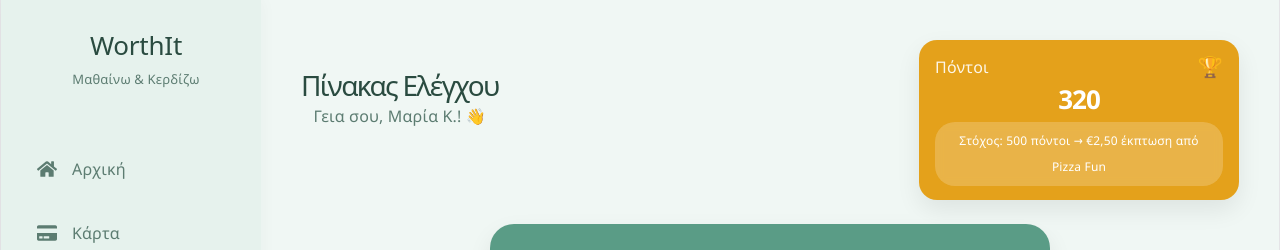
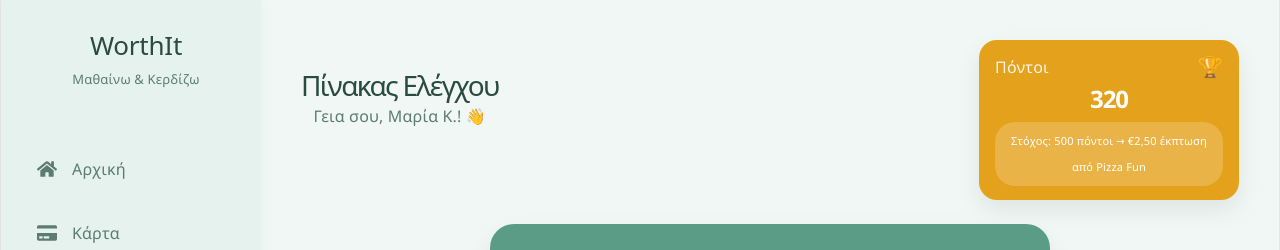
Before and after one commit to Jimlillis/NBG-Smart-App-Children, a React (Vite) app in the folder frontend/: page /dashboard in a window 1280 px wide. Shown: the top 250 px of the page. Built offline with nearby package versions, Linux system fonts and the light colour scheme; no server answers.

Commit message:
[fix] dashborad components

```diff
--- a/frontend/src/components/card/card.module.css
+++ b/frontend/src/components/card/card.module.css
@@ -98,7 +98,7 @@
   border-radius: 18px;
   flex: none;
   width: 100%;
-  max-width: 320px;
+  max-width: 260px;
 }
 
 .pointsSmall .header {
@@ -106,13 +106,13 @@
 }
 
 .pointsSmall .balance {
-  font-size: 26px;
+  font-size: 24px;
   margin-bottom: 0;
 }
 
 .pointsSmall .statBadge {
   padding: 6px 10px;
-  font-size: 12px;
+  font-size: 11px;
 }
 
 .compact .header {
--- a/frontend/src/pages/dashboard/dashboard.module.css
+++ b/frontend/src/pages/dashboard/dashboard.module.css
@@ -51,16 +51,11 @@
 }
 
 .topWidgets {
-  margin-top: 16px;
+  margin-top: 12px;
   display: grid;
   grid-template-columns: 1fr 1fr;
-  gap: 16px;
+  gap: 12px;
   align-items: start;
-}
-
-/* Κρατάει την κάρτα Transactions “πάνω δεξιά” */
-.topWidgets > :nth-child(2) {
-  justify-self: end;
 }
 
 @media (max-width: 900px) {
@@ -76,8 +71,4 @@
   .topWidgets {
     grid-template-columns: 1fr;
   }
-
-  .topWidgets > :nth-child(2) {
-    justify-self: stretch;
-  }
 }
```
